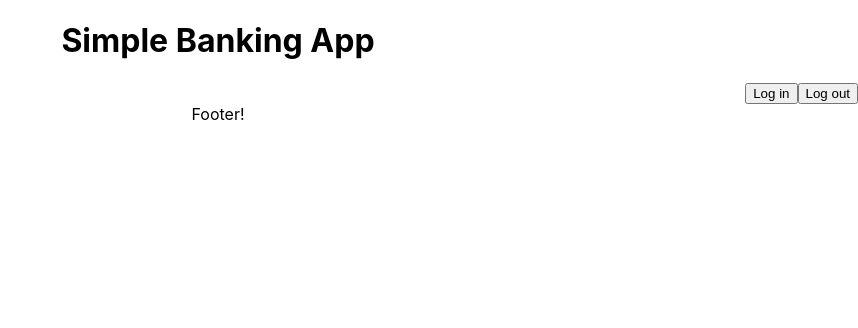
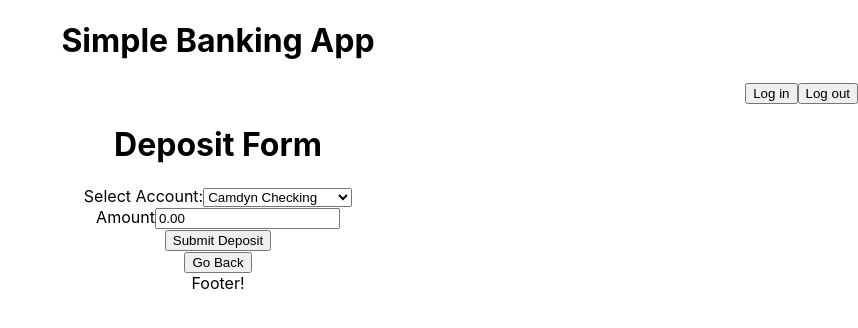
Before and after one commit to CamboSlice16/simple-banking-app, a React (Create React App) app in the folder frontend/simple-banking-app/: page /transaction/deposit in a window 1280 px wide. Shown: the top 328 px of the page, without its empty margins (422-1280 px from the left). Built offline with nearby package versions, Linux system fonts and the light colour scheme.

Commit message:
Added basic Deposit Page

```diff
--- a/frontend/simple-banking-app/src/components/BankingApp/BankingApp.jsx
+++ b/frontend/simple-banking-app/src/components/BankingApp/BankingApp.jsx
@@ -1,11 +1,13 @@
 import './BankingApp.css'
 
 import * as Constants from '../../common/Constants'
-
 import HeaderComponent from '../../common/Header/HeaderComponent'
 import FooterComponent from '../../common/Footer/FooterComponent'
+
+import DepositPage from '../Deposit/DepositPage'
+import HomePage from '../Home/HomePage'
 import LoginPage from '../Login/LoginPage'
-import HomePage from '../Home/HomePage'
+
 import { BrowserRouter, Routes, Route, Navigate } from 'react-router-dom'
 
 const BankingApp = () => {
@@ -16,6 +18,7 @@ const BankingApp = () => {
                 <Routes>
                     <Route path={Constants.HOME_PAGE_URL} element={ <HomePage /> } />
                     <Route path={Constants.LOGIN_PAGE_URL} element={ <LoginPage /> } />
+                    <Route path={Constants.DEPOSIT_PAGE_URL} element={ <DepositPage />} />
                 </Routes>
                 <FooterComponent />
             </BrowserRouter>
--- /dev/null
+++ b/frontend/simple-banking-app/src/components/Deposit/DepositPage.jsx
@@ -0,0 +1,63 @@
+import './DepositPage.css'
+
+import { HOME_PAGE_URL } from '../../common/Constants'
+
+import { useState } from 'react'
+import { useNavigate } from 'react-router-dom'
+
+const DepositPage = () => {
+    const [amount, setAmount] = useState('0.00')
+    const [submitted, setSubmitted] = useState(false)
+    const navigate = useNavigate()
+
+    console.log("Submitted: ", submitted)
+
+    const handleAmountChange = (event) => setAmount(event.target.value)
+    const handleGoBack = () => navigate(HOME_PAGE_URL)
+
+    const handleSubmit = () => {
+        console.log("Deposit successful!")
+        setSubmitted(submitted => !submitted)
+    }
+
+    // Dummy data
+    const userId = 1
+    var accounts = [
+        {id: 1, name: "Camdyn Checking", type: "checking", balance: 1500.58, owner_id: 1},
+        {id: 2, name: "Camdyn Savings", type: "savings", balance: 34668.00, owner_id: 1},
+        {id: 3, name: "EMERGENCY FUND", type: "savings", balance: 3450.45, owner_id: 1}
+    ]
+
+    return (
+        <div>
+            <h1>Deposit Form</h1>
+            <form>
+                <div>
+                    <label htmlFor="account">Select Account:</label>
+                    <select id="account">
+                    {
+                        accounts.map(
+                            account => (
+                                <option value={account.id}>{account.name}</option>
+                            )
+                        )
+                    }
+                    </select>
+                </div>
+                <div>
+                    <label htmlFor="amount">Amount</label>
+                    <input type="number" id="amount" value={amount} onChange={handleAmountChange} />
+                </div>
+                <div>
+                    <button type="button" name="submit-deposit" onClick={handleSubmit}>Submit Deposit</button>
+                </div>
+            </form>
+            <div display="block">
+                {submitted == true ? <h2>Deposit processed!</h2> : ""}
+                <button type="button" name="go-back" onClick={handleGoBack}>Go Back</button>
+            </div>
+        </div>
+    )
+}
+
+export default DepositPage;
--- a/frontend/simple-banking-app/src/components/Home/HomePage.jsx
+++ b/frontend/simple-banking-app/src/components/Home/HomePage.jsx
@@ -33,11 +33,11 @@ const HomePage = () => {
         <div>
             <h1>Welcome!</h1>
             <div>
-                <div class="tbl-group">
+                <div className="tbl-group">
                 { accounts.length == 0 ? "You don't have any accounts open." :
                 <ListAccountComponent accounts={accounts} />}
                 </div>
-                <div class="btn-group">
+                <div className="btn-group">
                     <button name="deposit" type="button" onClick={handleDeposit}>Deposit</button>
                     <button name="withdrawal" type="button" onClick={handleWithdrawal}>Withdrawal</button>
                     <button name="transfer" type="button" onClick={handleTransfer}>Transfer</button>
--- a/frontend/simple-banking-app/src/components/Login/LoginPage.jsx
+++ b/frontend/simple-banking-app/src/components/Login/LoginPage.jsx
@@ -24,7 +24,7 @@ const LoginPage = () => {
                 </div>
                 <div>
                     <label>Password</label>
-                    <input type="text" name="password" value={password} onChange={handlePasswordChange} />
+                    <input type="password" name="password" value={password} onChange={handlePasswordChange} />
                 </div>
                 <div>
                     <button type="submit" name="login" onClick={handleSubmit}>Log in</button>
```
Also changed, not shown: frontend/simple-banking-app/src/components/Deposit/DepositPage.css (added).
